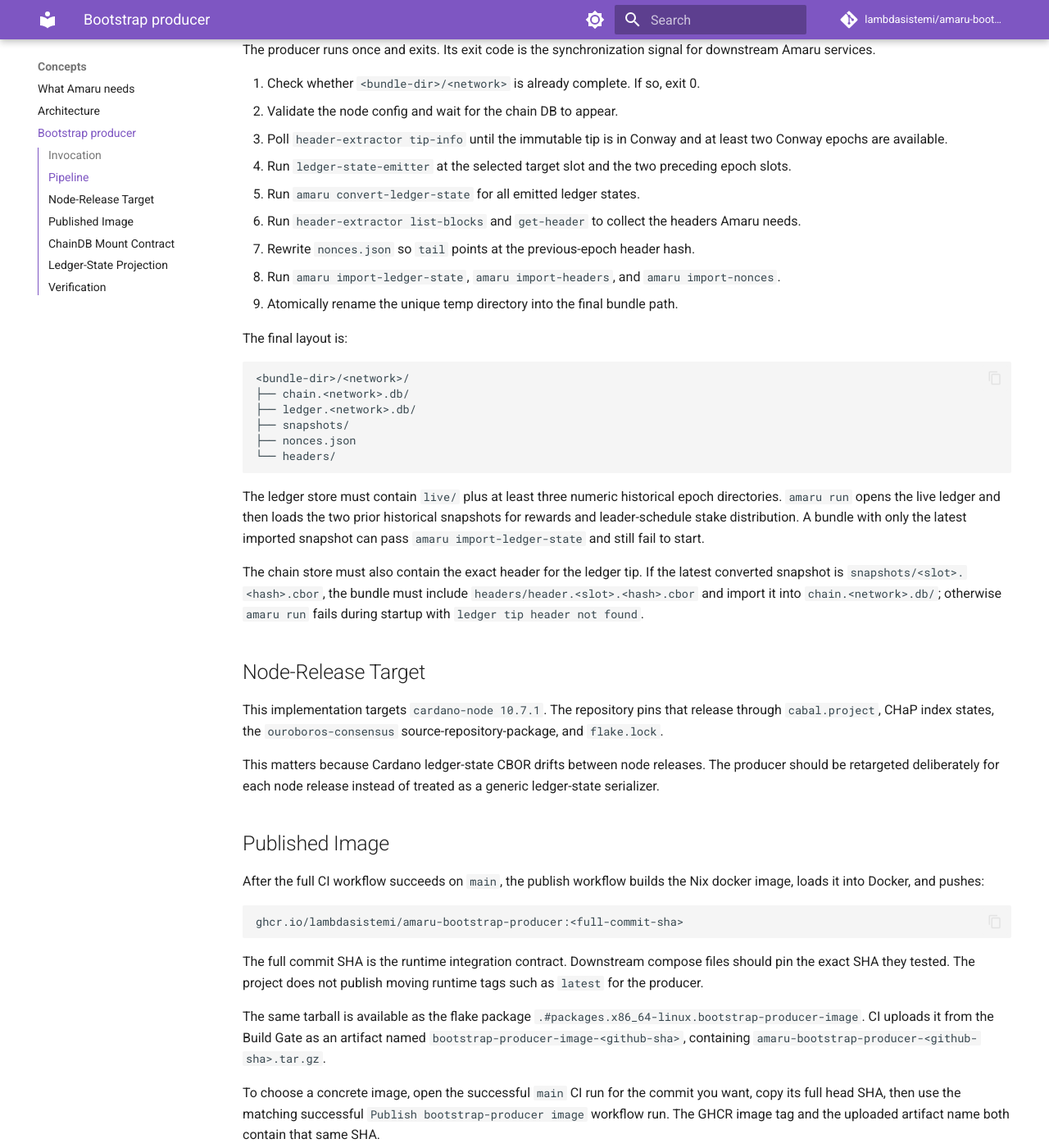
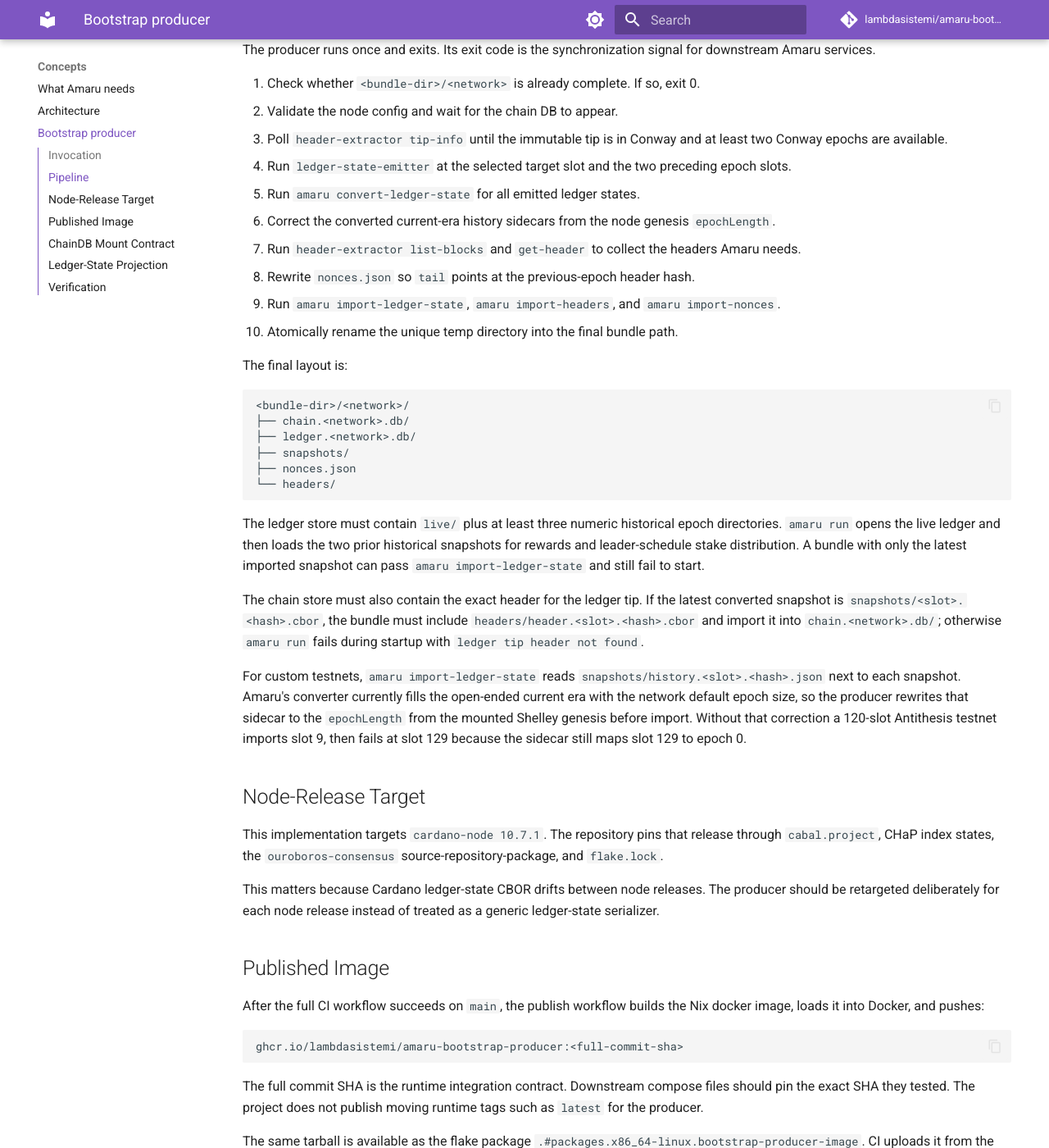
Before and after one commit to lambdasistemi/amaru-bootstrap, an MkDocs documentation site: the page built from docs/bootstrap-producer.md, in a window 1280 px wide and 1400 px high, scrolled down 1026 px. Shown: the whole window at 82% size. Built offline with MkDocs 1.6.1 and Material for MkDocs 9.7.7, drawn with Linux system fonts in a browser that asks for light colours; comment, search, counter and statistics services are not loaded; some of the changed text lies outside the part shown.

Commit message:
fix: import short-epoch ledger snapshots

```diff
--- a/docs/bootstrap-producer.md
+++ b/docs/bootstrap-producer.md
@@ -54,13 +54,15 @@ signal for downstream Amaru services.
 4. Run `ledger-state-emitter` at the selected target slot and the two
    preceding epoch slots.
 5. Run `amaru convert-ledger-state` for all emitted ledger states.
-6. Run `header-extractor list-blocks` and `get-header` to collect the
+6. Correct the converted current-era history sidecars from the node
+   genesis `epochLength`.
+7. Run `header-extractor list-blocks` and `get-header` to collect the
    headers Amaru needs.
-7. Rewrite `nonces.json` so `tail` points at the previous-epoch header
+8. Rewrite `nonces.json` so `tail` points at the previous-epoch header
    hash.
-8. Run `amaru import-ledger-state`, `amaru import-headers`, and
+9. Run `amaru import-ledger-state`, `amaru import-headers`, and
    `amaru import-nonces`.
-9. Atomically rename the unique temp directory into the final bundle
+10. Atomically rename the unique temp directory into the final bundle
    path.
 
 The final layout is:
@@ -86,6 +88,14 @@ If the latest converted snapshot is
 `headers/header.<slot>.<hash>.cbor` and import it into
 `chain.<network>.db/`; otherwise `amaru run` fails during startup with
 `ledger tip header not found`.
+
+For custom testnets, `amaru import-ledger-state` reads
+`snapshots/history.<slot>.<hash>.json` next to each snapshot. Amaru's
+converter currently fills the open-ended current era with the network
+default epoch size, so the producer rewrites that sidecar to the
+`epochLength` from the mounted Shelley genesis before import. Without
+that correction a 120-slot Antithesis testnet imports slot 9, then fails
+at slot 129 because the sidecar still maps slot 129 to epoch 0.
 
 ## Node-Release Target
 
@@ -154,6 +164,9 @@ node-10.7.1 ledger state:
 - Conway/Dijkstra account state is projected into Amaru's legacy
   delegation-state wrapper while preserving rewards, deposits,
   stake-pool delegation, and DRep delegation.
+- Empty reward-update state is projected as a completed zero reward
+  update because Amaru's import command decodes snapshots with
+  `has_rewards=true`.
 
 The detailed contract is in
 `specs/003-amaru-bootstrap-producer/research.md#r-011`.
@@ -200,7 +213,9 @@ shape a long-running public network can contain.
 `antithesis-short-epoch-samples` generates a deterministic short-epoch
 ChainDB corpus from the pinned node 10.7.1 tooling, emits the observed
 early bootstrap slots `9`, `129`, and `249`, and converts them through
-`amaru convert-ledger-state`. The source ChainDB is generated during the
+`amaru convert-ledger-state`. The check also rewrites the current-era
+history sidecars to the generated Shelley genesis `epochLength`, matching
+the production producer path. The source ChainDB is generated during the
 Nix build; the repository does not commit bulky database artifacts.
 
 `antithesis-short-epoch-golden` imports those converted snapshots into
```
Also changed, not shown: README.md (+14 -0 lines), docs/what-amaru-needs.md (+7 -0 lines), specs/004-short-epoch-golden-states/plan.md (+14 -5 lines), specs/004-short-epoch-golden-states/spec.md (+7 -1 lines), specs/004-short-epoch-golden-states/tasks.md (+3 -3 lines), 6 other files.
